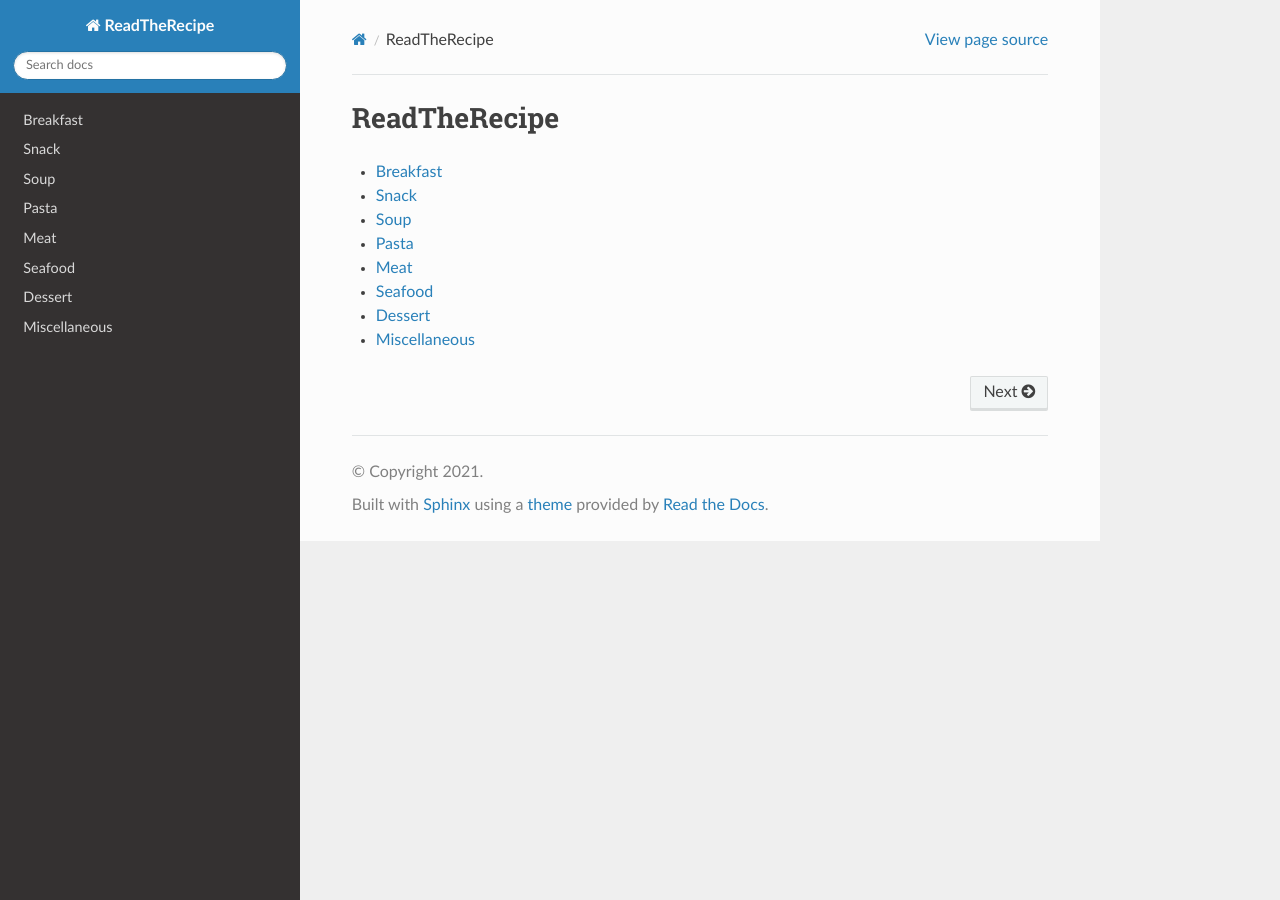
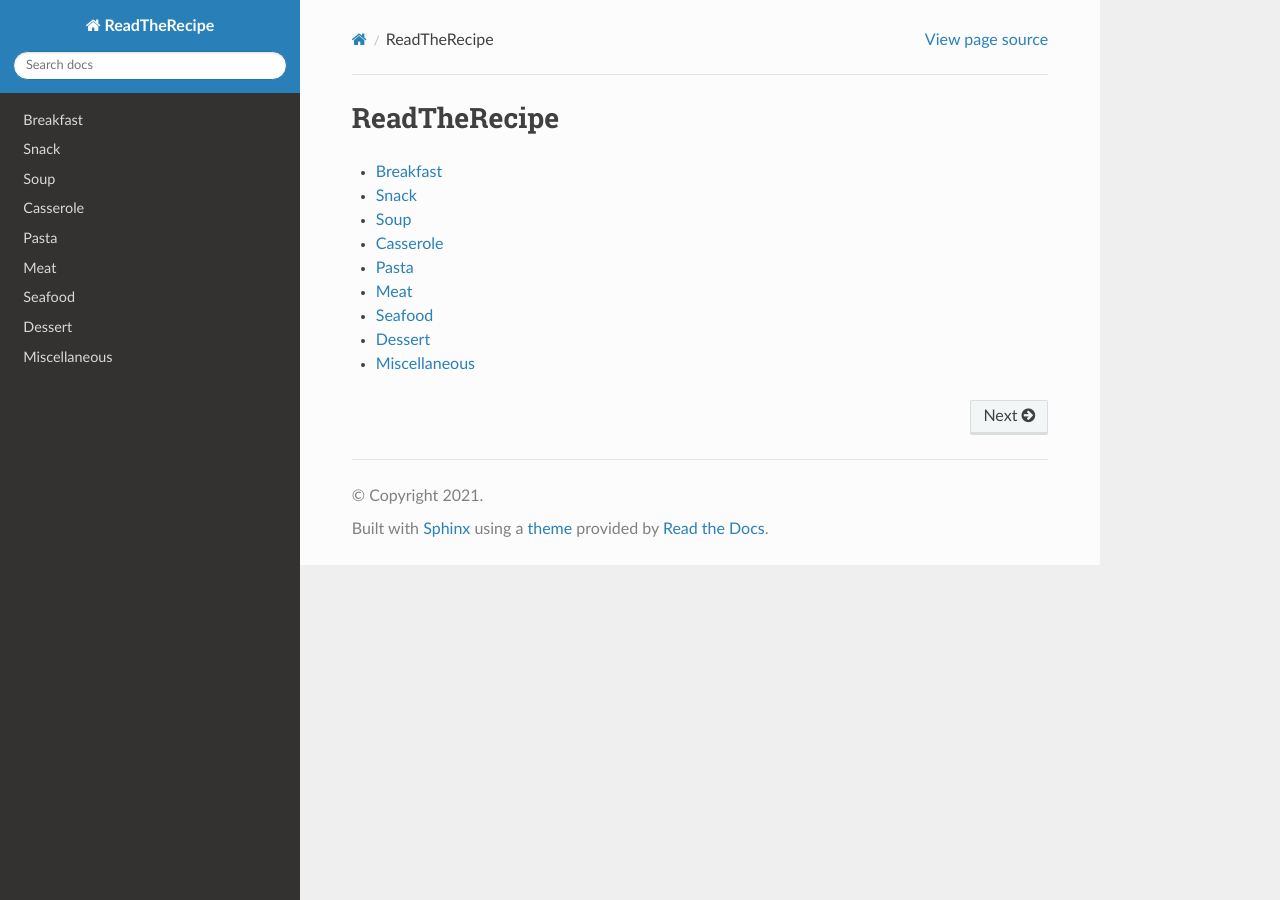
Before and after one commit to bernardopacini/ReadTheRecipe, a Sphinx documentation site: the page built from source/index.rst, in a window 1280 px wide. Built offline with Sphinx 7.4.7 and the Read the Docs theme 2.0.0, drawn with Linux system fonts in a browser that asks for light colours.

Commit message:
Adding casserole category (#18)
* Adding casserole category

* fixing =

* reordering index

```diff
--- a/source/breakfast/bernardoPancakes.rst
+++ b/source/breakfast/bernardoPancakes.rst
@@ -1,5 +1,5 @@
 Pancakes - Bernardo
-=================
+===================
 
 Details
 -------
--- /dev/null
+++ b/source/casserole/index.rst
@@ -0,0 +1,5 @@
+Casserole
+=========
+
+.. toctree::
+   :maxdepth: 1
--- a/source/index.rst
+++ b/source/index.rst
@@ -7,6 +7,7 @@ ReadTheRecipe
    breakfast/index
    snack/index
    soup/index
+   casserole/index
    pasta/index
    meat/index
    seafood/index
```
